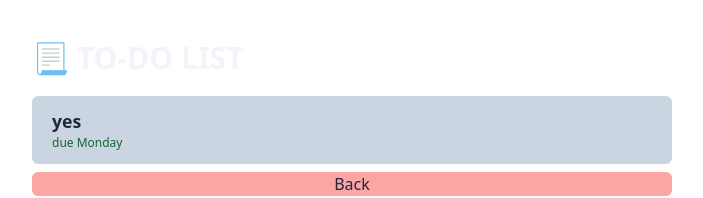
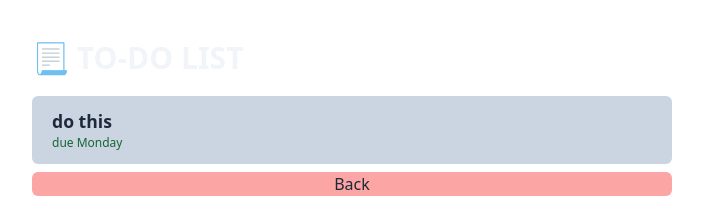
Before and after one commit to Samuel-Bonghanoy/vue-todo-list, a Vue app: page /task/1 in a window 1280 px wide. Shown: the top 198 px of the page, without its empty margins (288-991 px from the left). Built offline with nearby package versions, Linux system fonts and the light colour scheme.

Commit message:
refactor: change reactive state to global state with pinia

```diff
--- a/src/components/ListItem.vue
+++ b/src/components/ListItem.vue
@@ -1,5 +1,13 @@
 <script setup>
 import router from "../router";
+import { useRoute } from "vue-router";
+import { useTasksStore } from "../stores/tasks";
+
+const route = useRoute();
+
+const tasks = useTasksStore();
+
+const task = tasks.findTaskById(route.params.id);
 
 const directToHome = () => router.push(`/`);
 </script>
@@ -8,7 +16,7 @@ const directToHome = () => router.push(`/`);
   <div
     className="flex flex-col text-slate-800 bg-slate-300 my-2 px-3 py-3 w-full rounded-md"
   >
-    <p className="ml-2 font-semibold text-[1.1rem]">yes</p>
+    <p className="ml-2 font-semibold text-[1.1rem]">{{ task.task }}</p>
     <p className="ml-2 text-[0.75rem] text-green-800 font-thin">due Monday</p>
   </div>
   <button
--- a/src/stores/tasks.js
+++ b/src/stores/tasks.js
@@ -5,7 +5,7 @@ export const useTasksStore = defineStore("tasks", {
     return {
       taskList: [
         { id: 1, task: "do this" },
-        { id: 2, task: "do this" },
+        { id: 2, task: "do that" },
       ],
     };
   },
@@ -13,10 +13,12 @@ export const useTasksStore = defineStore("tasks", {
   actions: {
     markAsDone(task) {
       this.taskList = this.taskList.filter((t) => t !== task);
-      console.log(this);
     },
     findTaskById(id) {
-      return this.taskList.find((el) => el.id === id);
+      const task = this.taskList.find((el) => el.id === parseInt(id));
+      console.log(id, typeof id);
+      console.log(task);
+      return task;
     },
   },
 });
```
